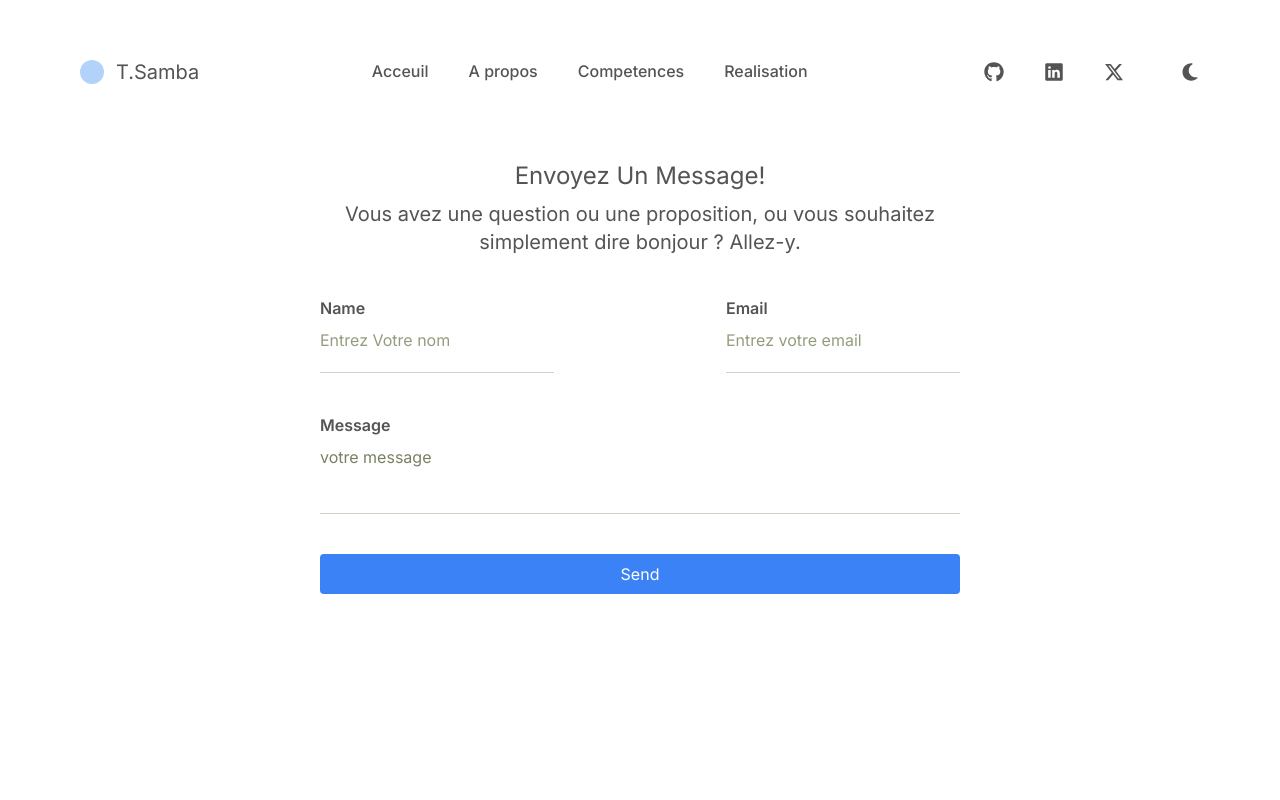
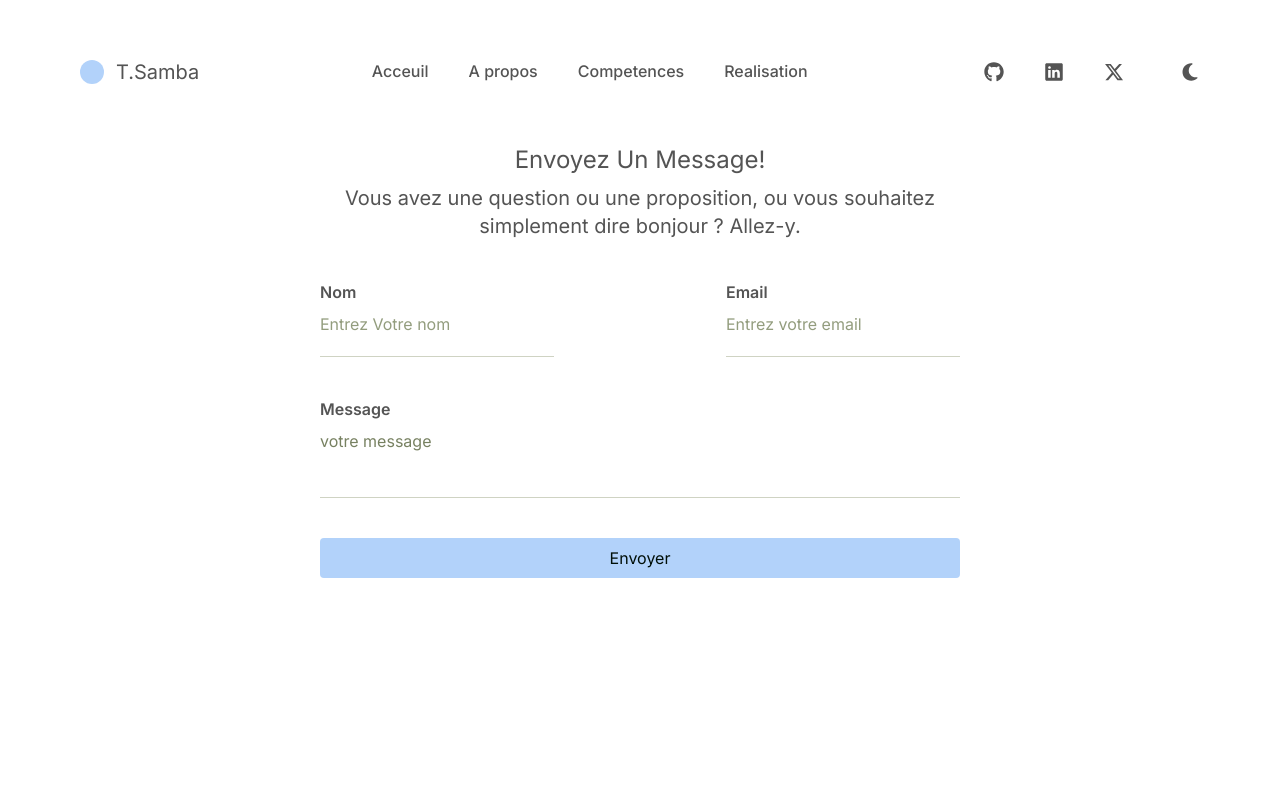
Before and after one commit to Theodorebinda/portefolio, a Next.js app: page /contact in a window 1280 px wide. Shown: the top 800 px of the page. Built offline with nearby package versions, Linux system fonts and the light colour scheme.

Commit message:
fix:form contact

```diff
--- a/src/app/(main-route)/contact/page.tsx
+++ b/src/app/(main-route)/contact/page.tsx
@@ -6,7 +6,7 @@ import { P } from '@/styles/globalStyle';
 
 const ContactPage = () => {
     return (
-        <div className='pt-20 mx-5 lg:mx-80 flex flex-col gap-10 lg:h-screen'>
+        <div className='pt-10 lg:pt-16 mx-5 lg:mx-80 flex flex-col gap-10 lg:h-screen'>
             <Container className='flex flex-col justify-center items-center gap-2 lg:text-center'>
                 <P className='text-2xl'>Envoyez Un Message!</P>
                 <span className='text-xl'>Vous avez une question ou une proposition, ou vous souhaitez simplement
--- a/src/components/contactForm.tsx
+++ b/src/components/contactForm.tsx
@@ -23,17 +23,17 @@ export const ContactForm: React.FC = () => {
     let formErrors = {};
 
     if (!name) {
-      formErrors = { ...formErrors, name: 'Name is required' };
+      formErrors = { ...formErrors, name: 'Veuillez entrer votre nom !' };
     }
 
     if (!email) {
-      formErrors = { ...formErrors, email: 'Email is required' };
+      formErrors = { ...formErrors, email: 'Veuillez entrer votre adresse Email.' };
     } else if (!validateEmail(email)) {
-      formErrors = { ...formErrors, email: 'Email is not valid' };
+      formErrors = { ...formErrors, email: 'Revoyez votre adresse email' };
     }
 
     if (!message) {
-      formErrors = { ...formErrors, message: 'Message is required' };
+      formErrors = { ...formErrors, message: 'Ecrivez quelque chose' };
     }
 
     setErrors(formErrors);
@@ -63,7 +63,7 @@ export const ContactForm: React.FC = () => {
       <form ref={form} onSubmit={sendEmail} className='w-full flex flex-col gap-10'>
         <Container className='flex flex-col lg:flex-row gap-10 lg:justify-between lg:items-center'>
           <Container className='flex flex-col gap-2'>
-            <label className='font-semibold'>Name</label>
+            <label className='font-semibold'>Nom</label>
             <input
               type="text"
               name="name"
@@ -98,12 +98,12 @@ export const ContactForm: React.FC = () => {
           />
           {errors.message && <span className='text-red-500'>{errors.message}</span>}
         </Container>
-        <input type="submit" value="Send" className='bg-blue-500 text-white p-2 rounded cursor-pointer' />
+        <input type="submit" value="Envoyer" className='bg-[#b2d2fa] text-black hover:bg-[#5182be] hover:font-semibold p-2 rounded cursor-pointer' />
       </form>
       {showSuccessPopup && (
         <div className="fixed top-0 left-0 w-full h-full flex items-center justify-center bg-black bg-opacity-50">
           <div className="bg-white p-4 rounded shadow-lg">
-            <p>Message envoyé avec succès!</p>
+            <p>Merci pour votre message!</p>
           </div>
         </div>
       )}
--- a/src/routes/mobileNavigation.tsx
+++ b/src/routes/mobileNavigation.tsx
@@ -39,7 +39,7 @@ export const MobileNavigation =  ({ toggleTheme, currentTheme, className }: Prop
       <Container className= {`${currentTheme === 'light' ? "bg-white": "bg-[#222020]"}  flex flex-row items-center w-full justify-between px-4 py-8 h-[10vh]`}>
         <Container className="flex justify-start items-center gap-3">
           <Link href="/" className="flex justify-start items-center" aria-label={"logo"}>
-              <div className="bg-[#b2d2fa] w-6 rounded-full h-6"></div>
+              <div className="bg-[#b2d2fa] hover:bg-[#5182be] w-6 rounded-full h-6"></div>
             {
             currentTheme === 'light'?
             <Typography component="p" className="px-1 text-xl font-normal hover:text-[#464646]" >T.Samba</Typography>
--- a/src/routes/navigation.tsx
+++ b/src/routes/navigation.tsx
@@ -7,9 +7,7 @@ import { MainRoutes } from "@/lib/pageRoutes/pageRoutes"
 import { Container } from "@/ui/components/container/container"
 import clsx from "clsx"
 import { FaMoon } from "react-icons/fa6";
-import { FaGithub, FaSun } from "react-icons/fa";
-import { FaXTwitter } from "react-icons/fa6";
-import { IoLogoLinkedin } from "react-icons/io5";
+import { FaSun } from "react-icons/fa";
 import LinkMediaSocial from "@/components/linkSocialMedia";
 
 
@@ -47,7 +45,7 @@ export const Navigation = ({ toggleTheme, currentTheme, className }: Props) => {
     >
       <Container className= {`${currentTheme === 'light' ? "bg-white": "bg-[#222020]" } flex flex-row items-center w-ful justify-between  px-20 pt-8 h-[7rem]`}>
         <Link href="/" className="flex justify-between items-center">
-          <div className="bg-[#b2d2fa] w-6 rounded-full h-6"></div>
+          <div className="bg-[#b2d2fa] hover:bg-[#5182be] w-6 rounded-full h-6"></div>
           {
             currentTheme === 'light'?
             <Typography component="p" className="px-3  text-xl font-normal hover:text-[#000]" >T.Samba</Typography>
```
